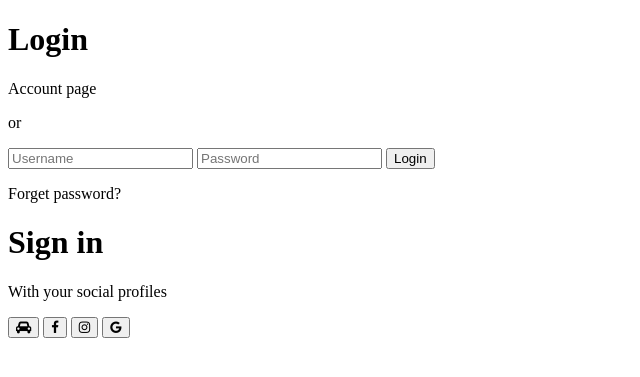
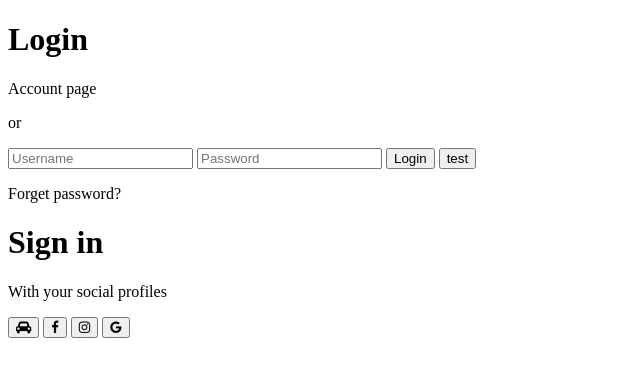
Before and after one commit to robert-rakoczy/SDA-auction, a Django app: page /login/ in a window 1280 px wide. Shown: the top 377 px of the page, without its empty margins (0-640 px from the left). Run offline with Django 3.2, Linux system fonts and the light colour scheme; some libraries are stand-ins or nearby versions.

Commit message:
this is a test for branch account

```diff
--- a/auction/Templates/accounts/login.html
+++ b/auction/Templates/accounts/login.html
@@ -22,6 +22,7 @@
                 <input type="text" placeholder = "Username"/> <!placeholder for form innerword>
                 <input type="password" placeholder = "Password"/>
                 <input type="submit" value="Login"/>
+                <input type="submit" value="test"/>
             </form>
              <p class="forget">Forget password?</p>
             </div>
```
